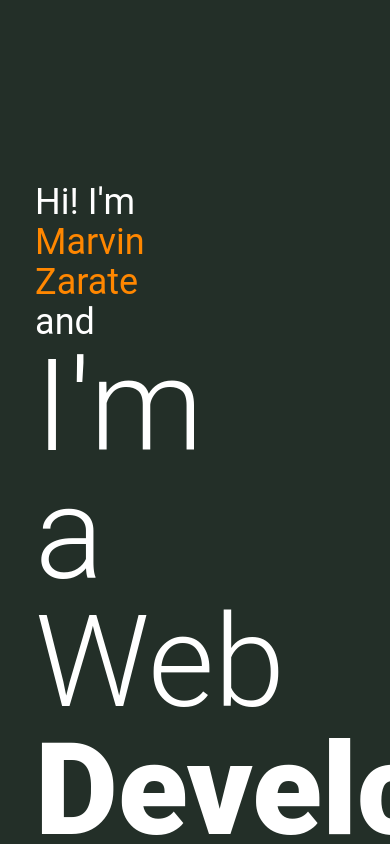
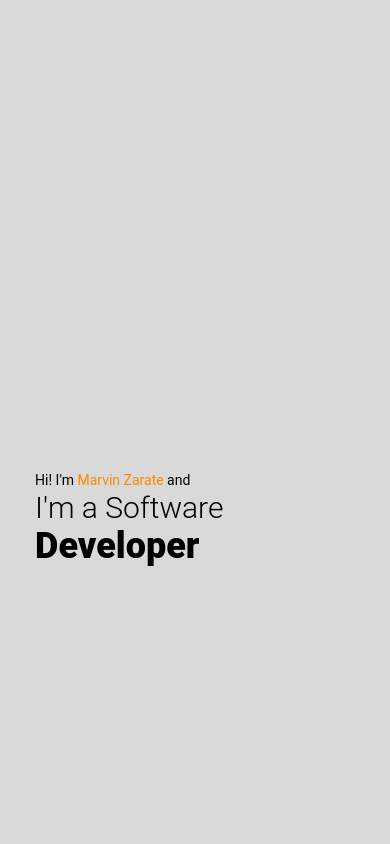
Before and after one commit to bettermarvz/marvinzarate, a Next.js app: page / in a window 390 px wide. Shown: the top 844 px of the page. Built offline with nearby package versions, Linux system fonts and the light colour scheme.

Commit message:
feat: mobile responsive

```diff
--- a/src/app/Components/ContactForm/ContactForm.tsx
+++ b/src/app/Components/ContactForm/ContactForm.tsx
@@ -35,7 +35,11 @@ const ContactForm = () => {
    });
   }
   return (
-		<div className = 'w-full h-full flex justify-center items-center flex-col gap-10'><form
+	<div className='border w-full flex'>
+		{/* <div className="bg-red-500 h-full w-1/3">
+sa
+			</div> */}
+		<div className = 'w-full h-full flex justify-center items-center flex-col gap-10 py-10'><form
 			className=" w-3/4"
 			onSubmit={(e) => formSubmitHandler(e)}
 		>
@@ -75,9 +79,10 @@ const ContactForm = () => {
 				Send
 			</Button>
 		</form>
-    <p>or send me an email at <a href="mailto:zarate.marvin@gmail.com">zarate.marvin@gmail.com</a>
+    <p className="text-center">or send me an email at <a href="mailto:zarate.marvin@gmail.com">zarate.marvin@gmail.com</a>
       </p>
     <p></p>
+    </div>
     </div>
 	);
 };
--- a/src/app/page.tsx
+++ b/src/app/page.tsx
@@ -7,13 +7,21 @@ import ContactForm from './Components/ContactForm/ContactForm'
 const Main = () => {
   return (
     <>
+    {/* <div className='fixed flex w-full justify-between z-10 h-14 items-center px-[9vw] cursor-default'>
+            <span>MARVZ</span>
+            <div>MARVZ</div>
+      </div> */}
+      {/* <div className='fixed flex w-full justify-between bottom-0 z-10 h-14 items-center px-[1vw] cursor-default'>
+            <span>Scroll down [ v ]</span>
+            <div>2023</div>
+      </div> */}
     <div className='relative w-[100svw]'>
-      <div className='w-full h-[120svh] bg-[#232F28]'>
+      <div className='w-full h-[120svh] bg-[#D9D9D9]'>
         <div className='fixed top-0 z-0 flex items-center w-full h-full'>
-          <div className='w-1/2 font-roboto flex flex-col text-white pl-[9vw] mt-48'>
-            <p className='text-4xl'>{`Hi! I'm`} <span className='text-[#FF8700]'>Marvin Zarate</span> and</p>
-            <p className='text-9xl font-light'>{`I'm a Web`}</p>
-            <p className='text-9xl font-black'>{`Developer`}</p>
+          <div className='sm:w-1/2 w-full font-roboto flex flex-col pl-[9vw] mt-48'>
+            <p className='sm:text-4xl text-sm'>{`Hi! I'm`} <span className='text-[#FF8700]'>Marvin Zarate</span> and</p>
+            <p className='sm:text-9xl text-3xl font-light'>{`I'm a Software`}</p>
+            <p className='sm:text-9xl text-4xl font-black'>{`Developer`}</p>
           </div>
           <div className='w-1/2 h-full '>
             {/* <img src='/marvz.jpg' /> */}
@@ -23,10 +31,10 @@ const Main = () => {
       <div className='w-full h-[120svh] bg-[#FF8700]' style={{'clipPath':'polygon(0 0, 100% 0%, 100% 100%, 0% 100%)'}}>
       {/* <div className='w-full h-[200svh] bg-[#FF8700]' style={{'clipPath':'polygon(100% 0%, 100% 100%, 0% 100%, 0% 50%)'}}> */}
         <div className='fixed top-0 z-10 flex items-center w-full h-full'>
-          <div className='w-1/2 font-roboto flex flex-col text-white  pl-[9vw] mt-48'>
-            <p className='text-4xl'>{`Hi! I'm`} <span className='text-[#232F28]'>Marvin Zarate</span> and</p>
-            <p className='text-9xl font-extralight'>{`I'm a UI/UX`}</p>
-            <p className='text-9xl font-black'>Designer</p>
+          <div className='sm:w-1/2 w-full font-roboto flex flex-col text-white  pl-[9vw] mt-48'>
+            <p className='sm:text-4xl text-sm'>{`Hi! I'm`} <span className='text-[#232F28]'>Marvin Zarate</span> and</p>
+            <p className='sm:text-9xl text-3xl font-extralight'>{`I'm a UI/UX`}</p>
+            <p className='sm:text-9xl text-4xl font-black'>Designer</p>
           </div>
           <div className='w-1/2 h-full'>
             {/* <img src='/marvz.jpg' /> */}
@@ -35,12 +43,12 @@ const Main = () => {
       </div>
       <div className='w-full relative z-20 bg-[#E5EDF1] top-0'>
         <div className='flex flex-col items-center gap-10 w-full h-full py-14 px-[9vw]'>
-          <p className='text-[50px]'>About</p>
-          <p className=' w-[70%] text-center text-lg'>
+          <p className='sm:text-[50px] text-4xl'>About</p>
+          <p className=' sm:w-[70%] w-full text-center sm:text-lg text-base'>
             {`Marvz`} <span className='text-[#FF8700] text-xs'>{`(He/Him)`}</span>, {`I’m a versatile professional who started as a graphic designer and transitioned into Web development. I specialize in web design using Figma, and I'm proficient in React.js, Next.js, and Webflow. My passion lies in creating visually stunning and highly functional websites. I'm dedicated to staying at the forefront of design and development trends to deliver innovative solutions. Let's collaborate to bring your digital vision to life!`}
             </p>
             <p className='text-[25px]'>Sample Works</p>
-            <div className='grid grid-flow-col gap-6 w-full'>
+            <div className='grid sm:grid-flow-col grid-flow-row gap-6 w-full'>
               <div className='card row-span-4 bg-white h-60 flex justify-center items-center'>
                 <Image alt='html logo' src='/images/betterteem-logo.svg' height={200} width={100}/>
               </div>
@@ -53,10 +61,10 @@ const Main = () => {
             </div>
         </div>
       </div>
-      <div className='w-full h-[100vh] relative z-20 bg-[#232F28] text-white top-0'>
+      <div className='w-full sm:h-[100vh] relative z-20 bg-[#232F28] text-white top-0'>
         <div className='flex flex-col items-center gap-10 w-full h-full py-14 px-[9vw]'>
-          <p className='text-[50px]'>Tech stack</p>
-            <div className='grid grid-rows-2 grid-cols-4 gap-10 w-full h-full py-10'>
+          <p className='sm:text-[50px] text-4xl'>Tech stack</p>
+            <div className='grid sm:grid-rows-2 sm:grid-cols-4 grid-rows-4 grid-cols-2 gap-10 w-full h-full py-10'>
                 <div className='flex justify-center items-center w-full h-[250px] bg-[#00000010]'><Image alt='html logo' src='/images/html.png' height={100} width={100}/></div>
                 <div className='flex justify-center items-center w-full h-[250px] bg-[#00000010]'><Image  alt='css logo' src='/images/css.png' height={100} width={100}/></div>
                 <div className='flex justify-center items-center w-full h-[250px] bg-[#00000010]'><Image alt='javascript logo' src='/images/js.png' height={100} width={100}/></div>
@@ -70,7 +78,7 @@ const Main = () => {
       </div>
       <div className='w-full h-[100vh] relative z-20 bg-white top-0'>
           <div className='flex flex-col items-center gap-10 w-full h-full py-14 px-[9vw]'>
-            <p className='text-[50px]'>Contact me</p>
+            <p className='sm:text-[50px] text-4xl'>Contact me</p>
             <ContactForm />
           </div>
         </div>
```
